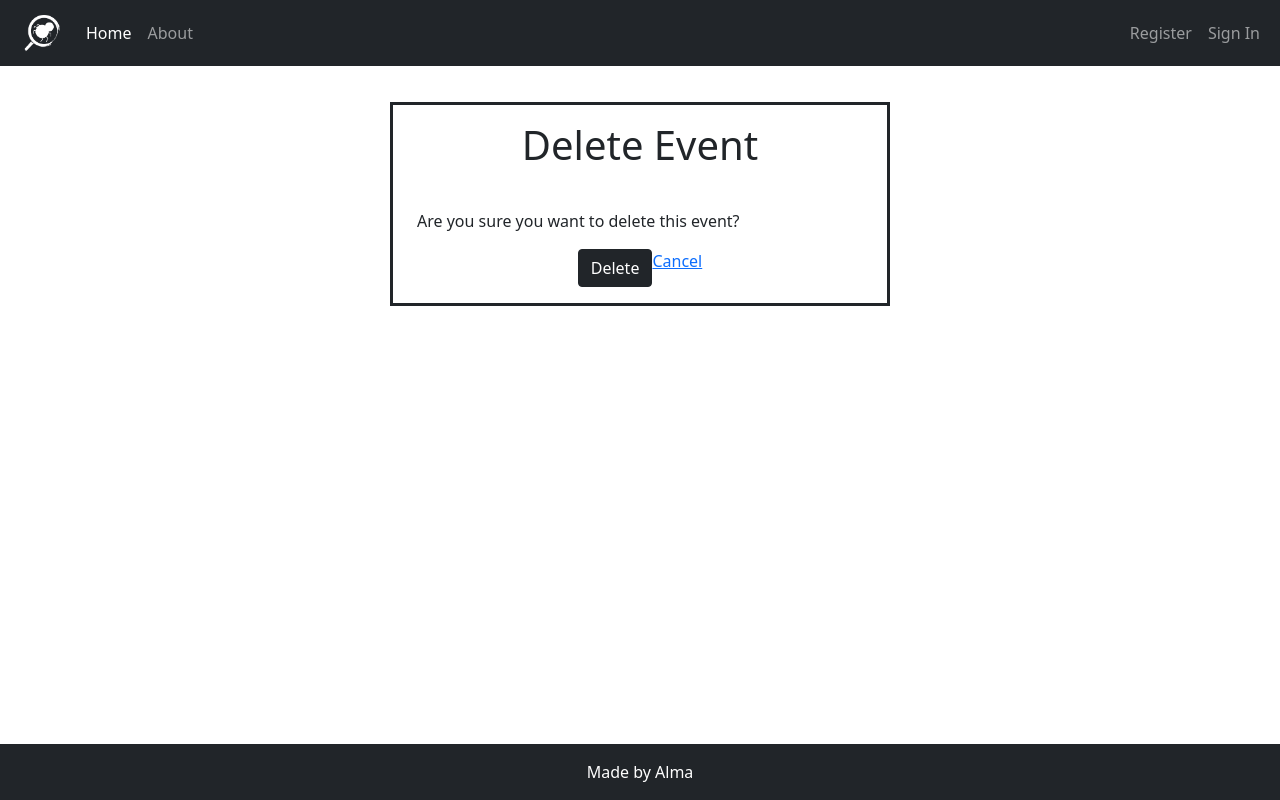
After one commit to AlmaBroman/flea-finder-stockholm, a Django app: template templates/delete_post.html in a window 1280 px wide. The commit adds this page. Run offline with Django 3.2, Linux system fonts and the light colour scheme; the template is opened without the code that fills it, so the values that code supplies are empty; some libraries are stand-ins or nearby versions.

Commit message:
Add function to delete posts

```diff
--- a/blog/urls.py
+++ b/blog/urls.py
@@ -7,4 +7,5 @@ urlpatterns = [
     path('<slug:slug>/', views.PostDetail.as_view(), name='post_detail'),
     path('like/<slug:slug>', views.PostLike.as_view(), name='post_like'),
     path('edit/<slug:slug>/', views.UpdatePost.as_view(), name='update_post'),
+    path('delete/<slug:slug>/', views.DeletePost.as_view(), name='delete_post'),
 ]
--- /dev/null
+++ b/templates/delete_post.html
@@ -0,0 +1,27 @@
+{% extends "base.html" %}
+{% block title %}Delete{% endblock %}
+{% block content %}
+{% load crispy_forms_tags %}
+
+<div class="container add-post-container mb-3">
+    <div class="row mx-auto">
+        <div class="col-8 mx-auto mt-3 mb-3 text-center">
+            <h1>Delete Event</h1>
+        </div>
+    </div>
+
+    <div class="row mx-auto">
+        <div class="col mt-3 mb-3">
+            <p>Are you sure you want to delete this event?</p>
+            <form method="POST" class="post-form">
+                {% csrf_token %}
+                <div class="d-flex justify-content-center mt-3">
+                    <button type="submit" class="btn btn-dark">Delete</button>
+                    <a href="{% url 'home' %}">Cancel</a>
+                </div>
+            </form>
+        </div>
+    </div>
+</div>
+
+{%endblock%}
--- a/templates/index.html
+++ b/templates/index.html
@@ -34,7 +34,7 @@
                                     <p class="pl-likes">{{ post.number_of_likes }} <i class="far fa-heart"></i></p>
                                     <a href="{% url 'post_detail' post.slug %}">Read more</a>
                                     <a href="{% url 'update_post' post.slug %}">(edit)</a>
-                                    <a href="#">(delete)</a>
+                                    <a href="{% url 'delete_post' post.slug %}">(delete)</a>
                                 </div>
                         </div>
                     </div>
--- a/templates/post_detail.html
+++ b/templates/post_detail.html
@@ -21,6 +21,7 @@
         </div>
         <div class="col-2">
             <a href="{% url 'update_post' post.slug %}">Edit</a>
+            <a href="{% url 'delete_post' post.slug %}">Delete</a>
         </div>
         <div class="col-12 mt-3">
             <p><strong>Date: </strong>{{ post.start_date|date:"j F Y" }}</p>
```
Also changed, not shown: blog/views.py (+10 -1 lines).
